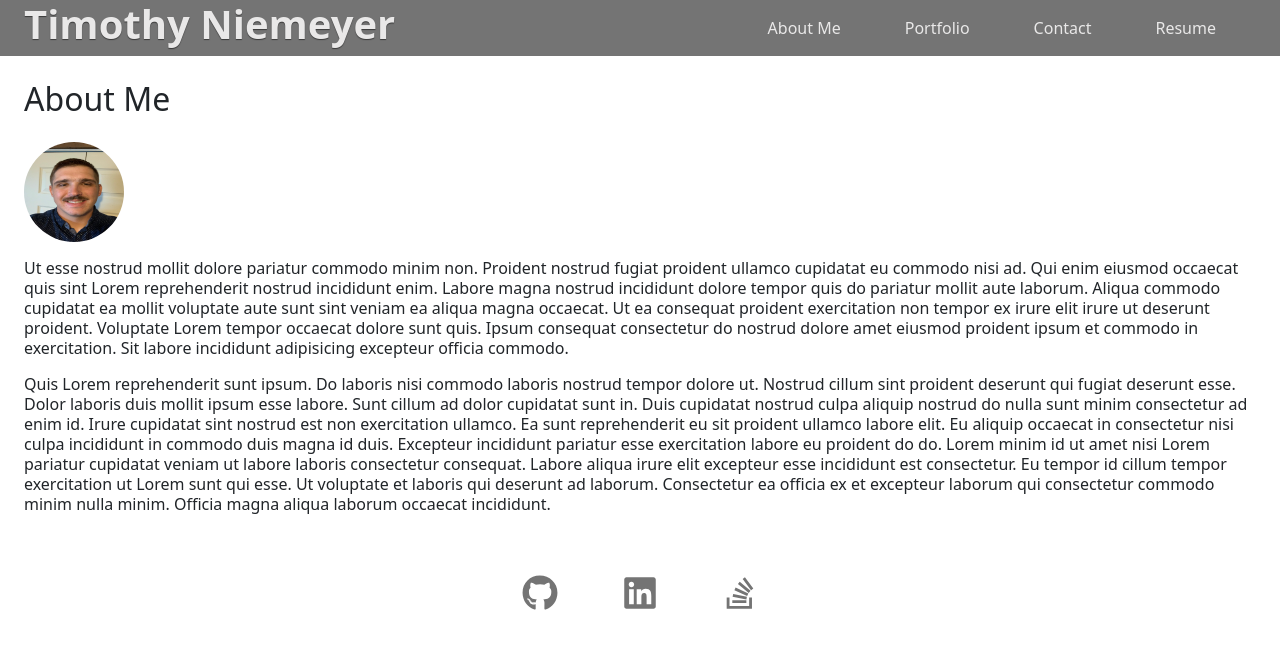
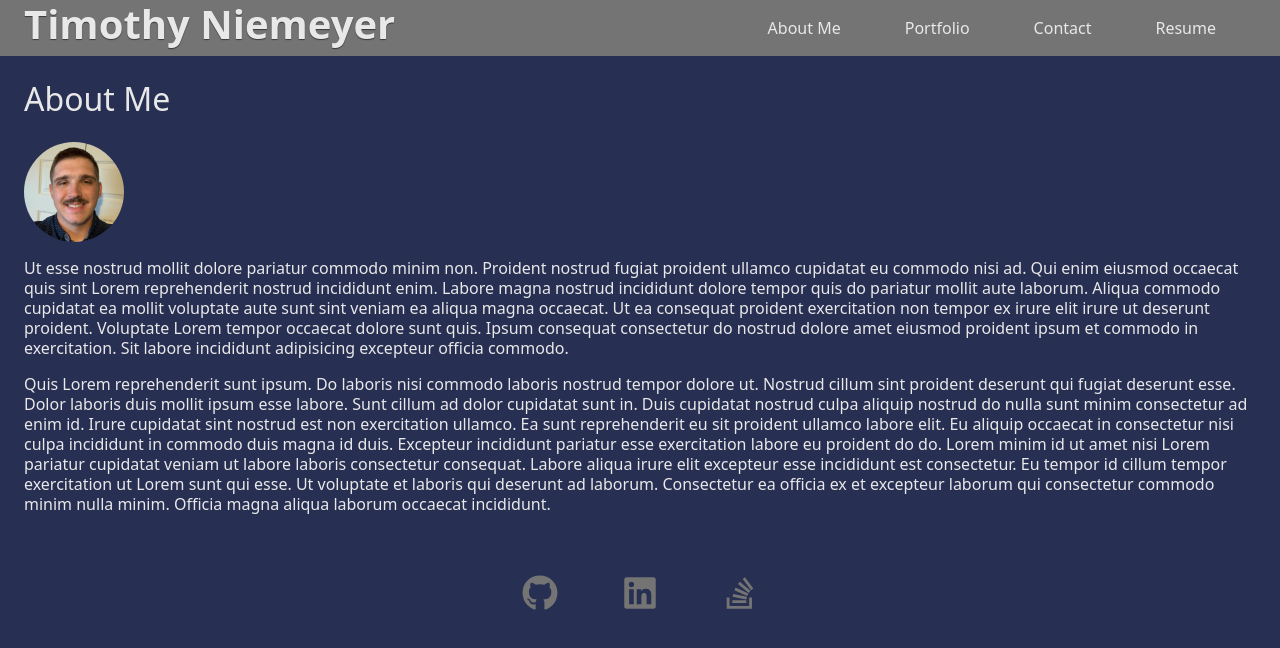
Before and after one commit to tniemeye19/symmetrical-react-enigma-portfolio, a React (Create React App) app: page / in a window 1280 px wide. Shown: the top 648 px of the page. Built offline with nearby package versions, Linux system fonts and the light colour scheme.

Commit message:
adjust styling to match mockup

```diff
--- a/src/components/About/style.css
+++ b/src/components/About/style.css
@@ -2,4 +2,5 @@ img {
     width: 100px;
     height: 100px;
     border-radius: 50%;
+    object-fit: cover;
 }
--- a/src/components/Footer/style.css
+++ b/src/components/Footer/style.css
@@ -6,6 +6,6 @@ i {
 }
 
 i:hover {
-    color: #272f53;
+    color: #e9e8e8;
     cursor: pointer;
 }
--- a/src/index.css
+++ b/src/index.css
@@ -11,3 +11,9 @@ code {
   font-family: source-code-pro, Menlo, Monaco, Consolas, 'Courier New',
     monospace;
 }
+
+#root {
+  height: 100vh;
+  background-color: #272f53;
+  color: #e9e8e8;
+}
```
